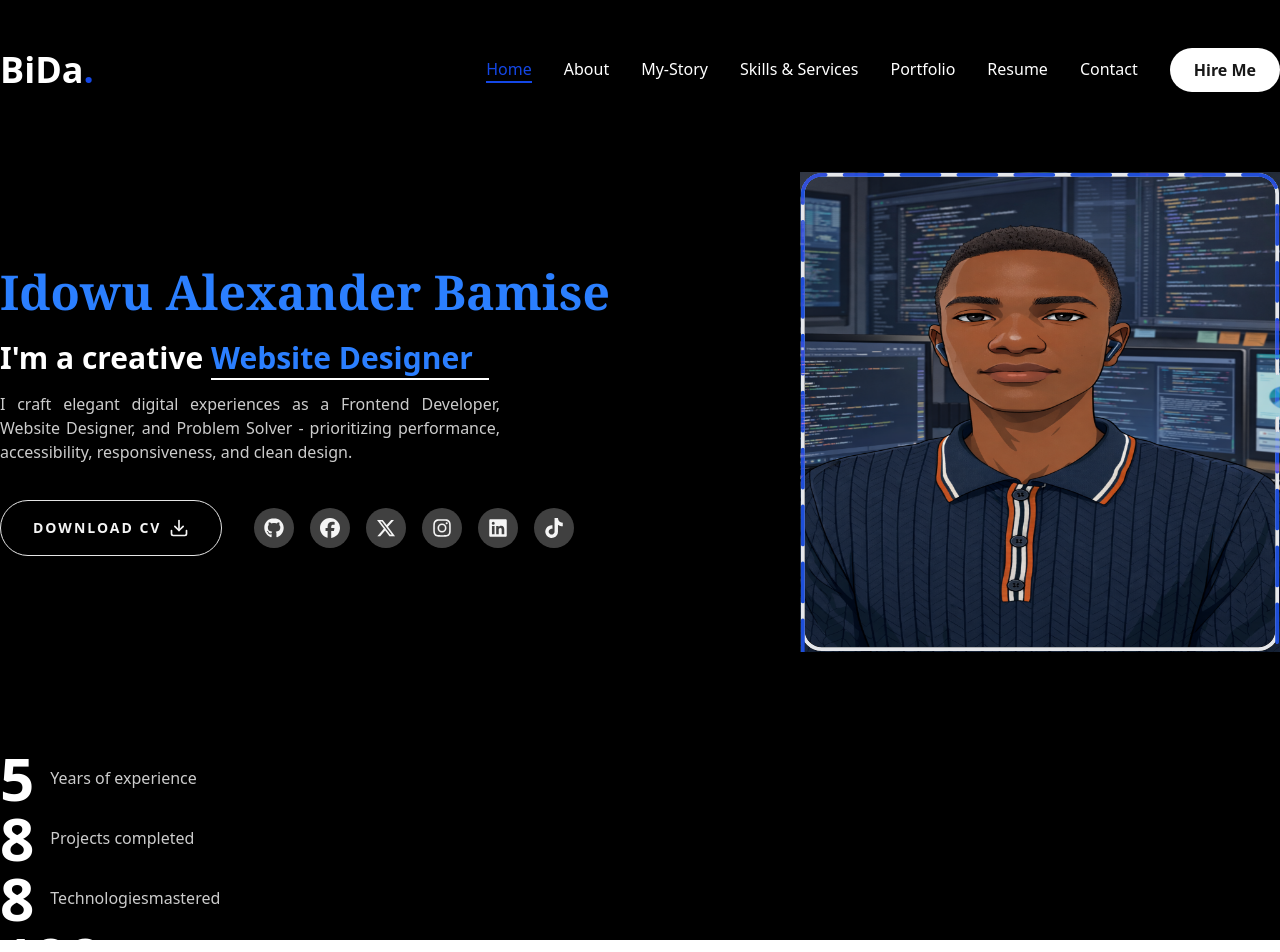
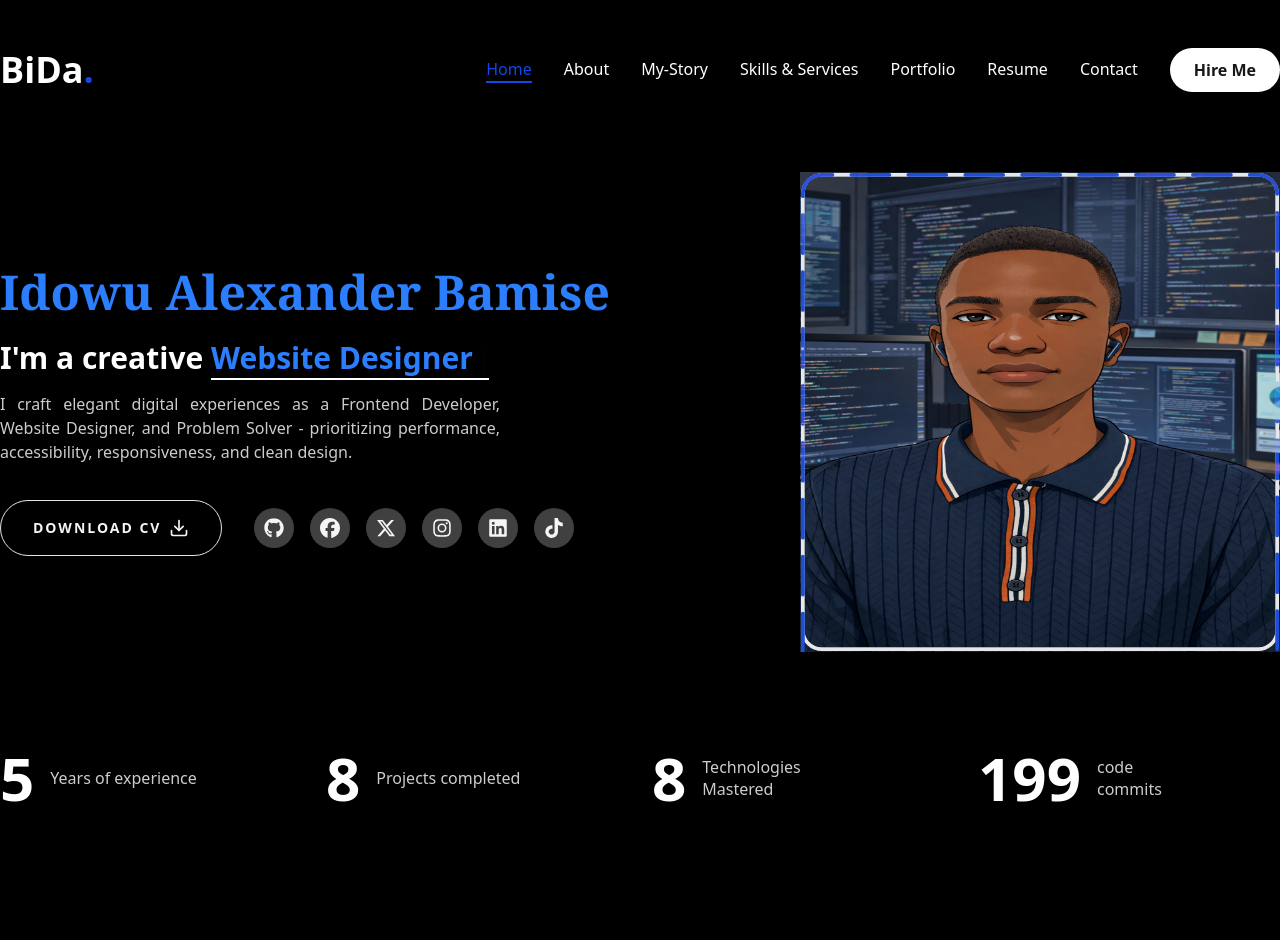
Before and after one commit to Bida3443/Bida-dev, a Next.js app: page / in a window 1280 px wide. Shown: the top 952 px of the page. After the commit the page ends 819 px from the top, so only its background shows below. Built offline with nearby package versions, Linux system fonts and the light colour scheme.

Commit message:
My Porfolio

```diff
--- a/components/starts.tsx
+++ b/components/starts.tsx
@@ -1,6 +1,7 @@
 "use client"
 
 import CountUp from "react-countup";
+import { text } from "stream/consumers";
 // import { text } from "stream/consumers";
 
 const Stat = [
@@ -13,7 +14,7 @@ const Stat = [
 },
 {
     num: 8,
-    text: "Technologiesmastered",
+    text: "Technologies Mastered",
 },
 {
     num:200,
@@ -25,7 +26,7 @@ export default function Starts(){
     return(
         <section>
             <div className="container mx-auto">
-                <div>
+                <div className="flex flex-wrap gap-6 max-w-[80vw] mx-auto xl:max-w-none">
                    {Stat.map((item, index)=> {
                     return <div key={index} className="flex-1 flex gap-4 items-center justify-center xl:justify-start">
                         <CountUp
@@ -34,7 +35,7 @@ export default function Starts(){
                         delay={2}
 
                         className="text-4xl xl:text-6xl font-extrabold"/>
-                        <p className={`${
+                        <p  className={`${
                             item.text.length < 15 ? "max-w-25" : "max-w-37.5"
                         } leading-snug text-white/80`}
                         >
```
